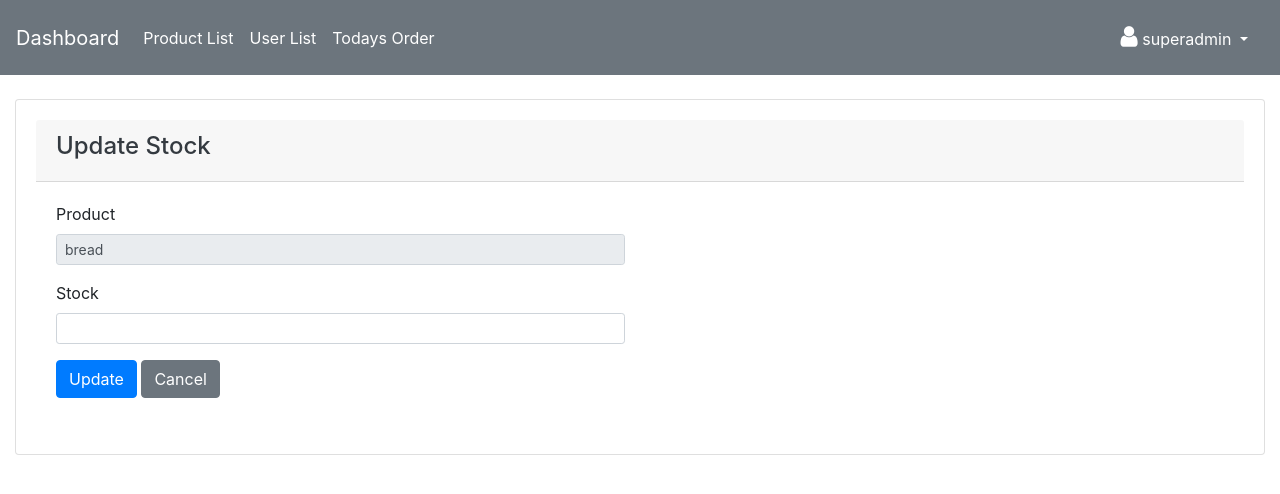
After one commit to shamseer1999/python-web-cafeksa, a Django app: page /mngr/stock-update/1 in a window 1280 px wide. The commit adds this page. Shown: the top 494 px of the page. Run offline with Django 4.2, Linux system fonts and the light colour scheme; a user stored in the database is signed in; data comes from the database, SQL or seed files in the repository; both versions use the stored data as it was after the commit; some libraries are stand-ins or nearby versions.

Commit message:
stock update of products

```diff
--- a/mngr/admin.py
+++ b/mngr/admin.py
@@ -24,4 +24,4 @@ from .models import Product
 
 @admin.register(Product)
 class ProductAdmin(admin.ModelAdmin):
-    list_display = ("name","description","created_by","created_at")
+    list_display = ("name","description","stock","created_by","created_at")
--- a/mngr/forms.py
+++ b/mngr/forms.py
@@ -20,3 +20,12 @@ class ProductForm(forms.ModelForm):
                 raise ValidationError('This name is used already')
         else:
             return data
+
+class StockUpdate(forms.ModelForm):
+    class Meta:
+        model = Product
+        fields = ('name', 'stock')
+        widgets = {
+            'name' : forms.TextInput(attrs={'class':'form-control form-control-sm','readonly':True}),
+            'stock' : forms.NumberInput(attrs={'class':'form-control form-control-sm'})
+        }
--- a/mngr/models.py
+++ b/mngr/models.py
@@ -6,6 +6,7 @@ from django.contrib.auth.models import User
 class Product(models.Model):
     name = models.CharField(max_length=100)
     description = models.CharField(max_length=255)
+    stock = models.IntegerField(null=True)
     created_by = models.ForeignKey(User,on_delete=models.CASCADE)
     created_at = models.DateTimeField(auto_now=True)
 
--- a/mngr/templates/login.html
+++ b/mngr/templates/login.html
@@ -21,7 +21,7 @@
     <input type="password" name="password">
   </div>
   <button type="submit">Login</button>
-  <p>Create an account <a href="">Click Here</a><p>
+  {% comment %} <p>Create an account <a href="">Click Here</a><p> {% endcomment %}
 </form>
 </body>
 </html>
--- /dev/null
+++ b/mngr/templates/products/stock.html
@@ -0,0 +1,43 @@
+{% extends 'adm_template.html' %}
+{% block content %}
+<style>
+    .card{
+        text-align : left
+    }
+    .paginate{
+      float:right
+    }
+</style>
+<div class="row">
+    <div class="col-md-12">
+        <div class="card">
+            <div class="card-header">
+                <h4 class="text-dark">Update Stock</h4>
+                {% comment %} <a href="{% url 'add_product' %}" class="btn btn-primary" style="float:right;margin-top: -33px;">Add Product</a> {% endcomment %}
+              </div>
+            <div class="card-body">
+                <div class="row">
+                    <div class="col-md-6">
+                        <form action="" method="POST">
+                            {% csrf_token %}
+                            <div class="form-group">
+                                <label for="">Product</label>
+                                {{ stockForm.name}}
+                            </div>
+                            <div class="form-group">
+                                <label for="">Stock</label>
+                                {{ stockForm.stock}}
+                            </div>
+                            <div class="form-group mt-2">
+                                <input type="submit" class="btn btn-primary" value="Update">
+                                <a href="{% url 'product_list' %}" class="btn btn-secondary">Cancel</a>
+                            </div>
+                        </form>
+                    </div>
+                </div>
+            </div>
+          </div>
+    </div>
+
+</div>
+{% endblock content %}
--- a/mngr/templates/users/index.html
+++ b/mngr/templates/users/index.html
@@ -20,7 +20,6 @@
                         <th scope="col">First Name</th>
                         <th scope="col">Last Name</th>
                         <th scope="col">Staff Status</th>
-                        <th scope="col">Action</th>
                       </tr>
                     </thead>
                     <tbody>
@@ -38,9 +37,7 @@
                                 {{ "No"}}
                                 {% endif %}
                             </td>
-                            <td>
-                              <a href="" class="btn btn-primary">Edit</a>
-                            </td>
+
                         </tr>
                         {% endfor %}
                         {% endif %}
--- a/mngr/urls.py
+++ b/mngr/urls.py
@@ -10,5 +10,7 @@ urlpatterns = [
     path('logout/',views.adminLogout,name='adm_logout'),
     path('profile/',views.profile,name='adm_profile'),
     path('product/edit-product/<int:product_id>',views.editProduct,name='edit_product'),
-    path('change-password',views.changePassword,name='change_password')
+    path('change-password',views.changePassword,name='change_password'),
+    path('stock-update/<int:product_id>',views.stockUpdate,name='stock_update'),
+    path('todys-order',views.todaysOrder,name='todays_order')
 ]
--- a/mngr/views.py
+++ b/mngr/views.py
@@ -6,7 +6,7 @@ from django.contrib.auth.decorators import login_required
 from .models import Product
 from django.core.paginator import Paginator
 from django.contrib.auth import get_user_model
-from .forms import ProductForm
+from .forms import ProductForm,StockUpdate
 from django.contrib.auth.forms import PasswordChangeForm
 # Create your views here.
 
@@ -148,3 +148,32 @@ def changePassword(request):
     # for key,value in form.__dict__.items():
     #     print(f"{key} = {value}")
     return render(request,'users/password_change.html',context)
+
+@login_required(login_url='/mngr/')
+def todaysOrder(request):
+    return HttpResponse('todays order')
+
+@login_required(login_url='/stockUpdate/')
+def stockUpdate(request,product_id):
+
+    if request.method =='POST':
+        product = Product.objects.get(pk = product_id)
+        # print("product",product)
+        form = StockUpdate(request.POST,instance=product)
+        # print("form",form)
+        if form.is_valid():
+            form.save()
+            messages.success(request,"Stock updated successfully")
+            return redirect('product_list')
+
+    stockForm = StockUpdate(initial={
+        'name' : Product.objects.filter(id = product_id).first(),
+        'stock' : Product.objects.filter(id = product_id).values_list('stock',flat=True).first()
+    })
+    # k =Product.objects.filter(id = product_id).values_list('stock',flat=True).first()
+    # print("nnnnn",k)
+
+    context ={
+        'stockForm': stockForm
+    }
+    return render(request,'products/stock.html',context)
--- a/templates/adm_template.html
+++ b/templates/adm_template.html
@@ -25,6 +25,9 @@
         </li>
         <li class="nav-item">
           <a class="nav-link text-white" href="{% url 'user_list' %}">User List</a>
+        </li>
+        <li class="nav-item">
+          <a class="nav-link text-white" href="{% url 'todays_order' %}">Todays Order</a>
         </li>
       </ul>
     </div>
```
Also changed, not shown: mngr/templates/products/index.html (+8 -0 lines), db.sqlite3, mngr/migrations/0002_product_stock.py (added).
